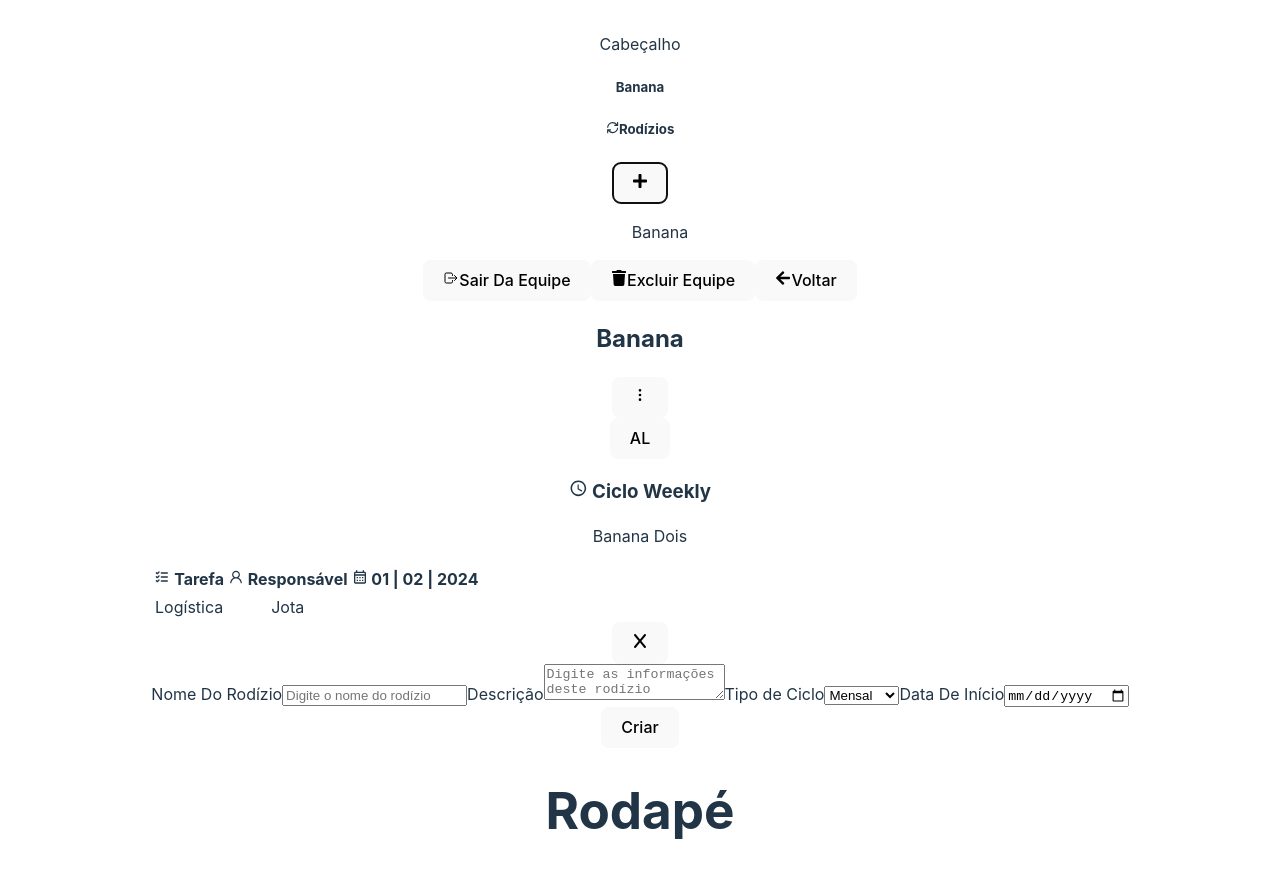
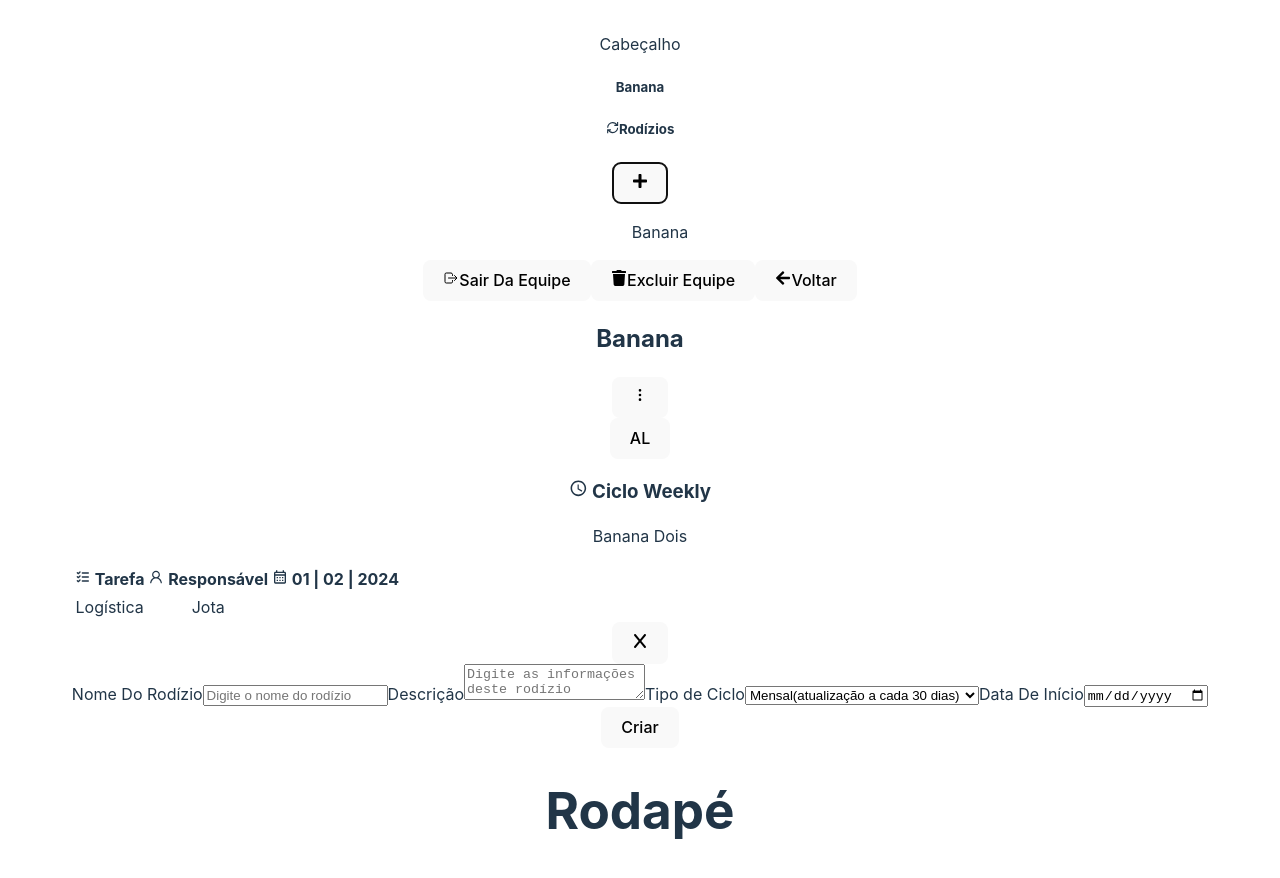
Before and after one commit to Redlintles/projeto-integrador, a React (Vite) app: page / in a window 1280 px wide. Both pictures are taken after a click on the button 639 px from the left and 193 px from the top of the page. Shown: the top 878 px of the page. Built offline with nearby package versions, Linux system fonts and the light colour scheme.

Commit message:
Mudado select cycle para incluir mais detalhes

```diff
--- a/src/components/RodizioModal/RodizioModalAdd.tsx
+++ b/src/components/RodizioModal/RodizioModalAdd.tsx
@@ -20,9 +20,9 @@ export default function RodizioModalAdd() {
         <label>
           <span>Tipo de Ciclo</span>
           <select name="cycle">
-            <option value="monthly">Mensal</option>
-            <option value="weekly">Semanal</option>
-            <option value="yearly">Anual</option>
+            <option value="monthly">Mensal(atualização a cada 30 dias)</option>
+            <option value="weekly">Semanal(atualização a cada 7 dias)</option>
+            <option value="yearly">Anual(atualização a cada 365 dias)</option>
           </select>
         </label>
         <label>
```
